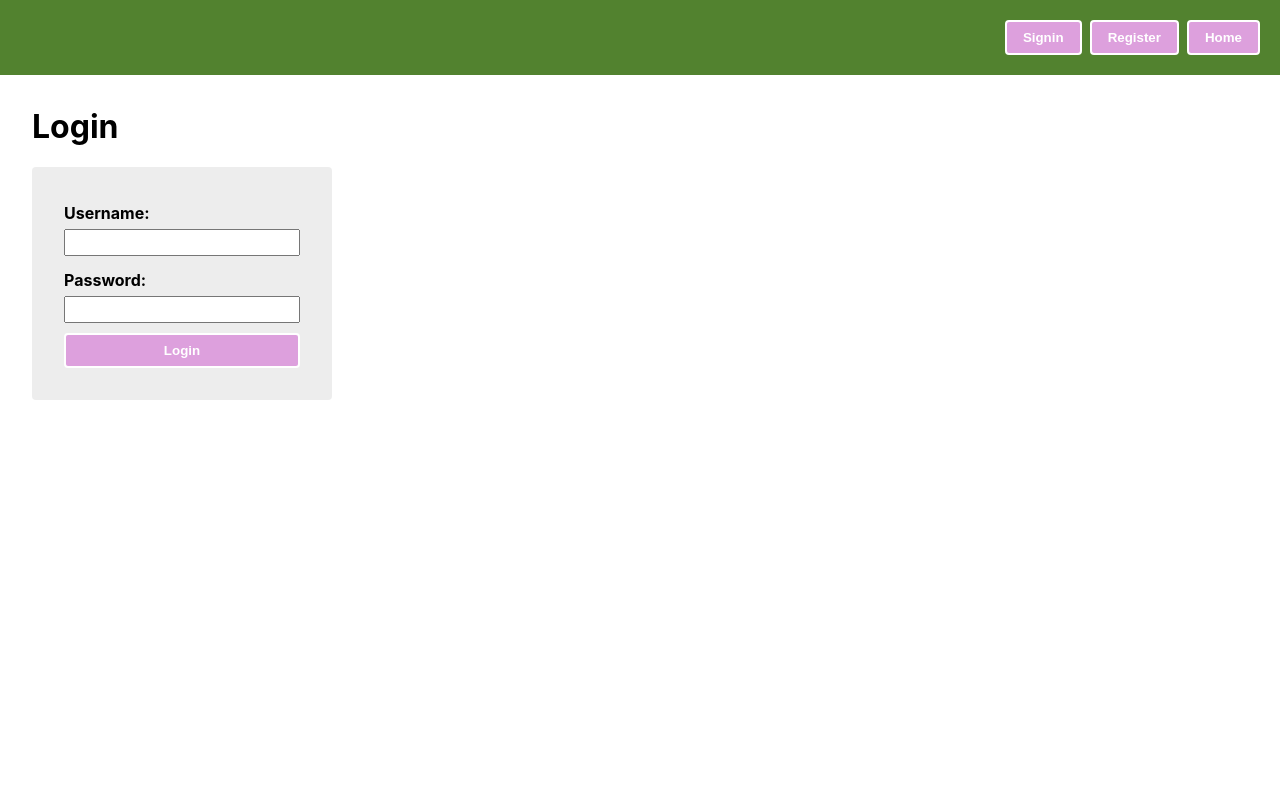
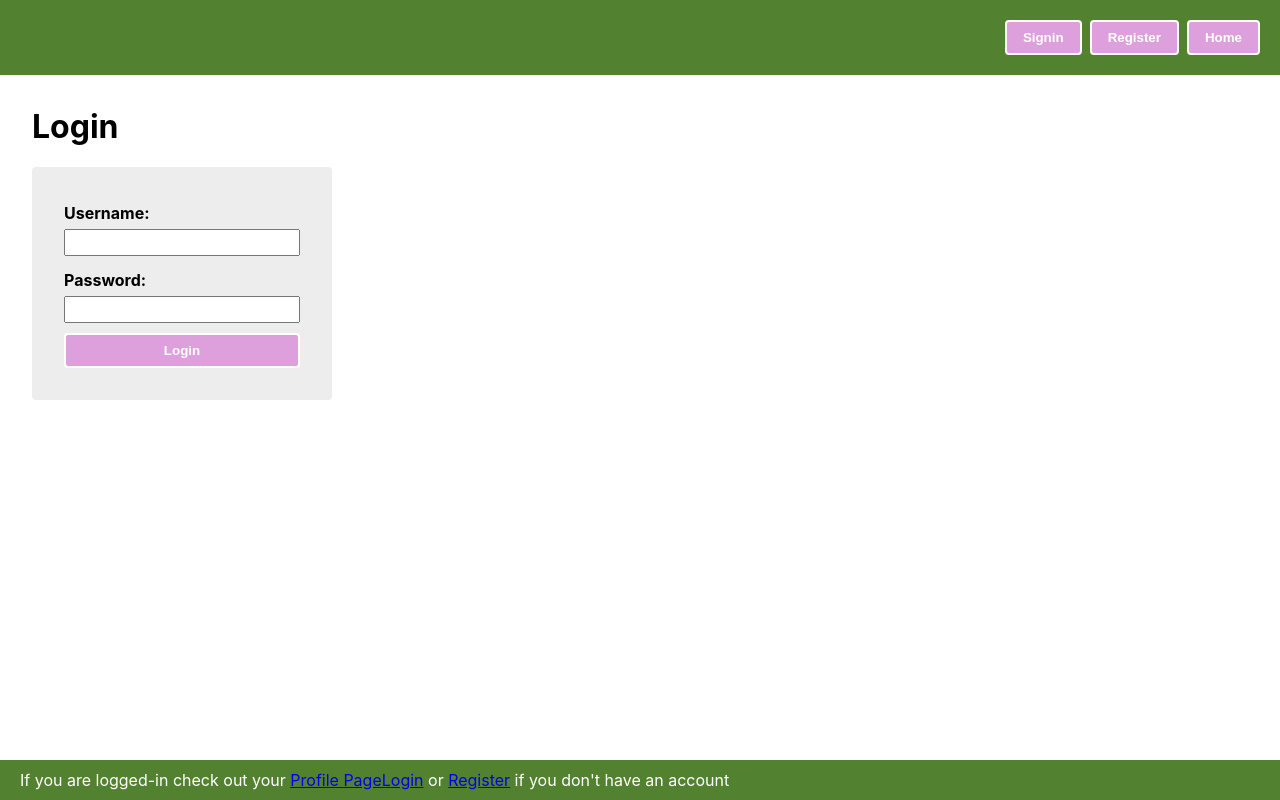
Before and after one commit to ikbenwen/greenery, a React (Create React App) app: page /signin in a window 1280 px wide. Built offline with nearby package versions, Linux system fonts and the light colour scheme.

Commit message:
made footer component

```diff
--- a/src/App.css
+++ b/src/App.css
@@ -5,6 +5,19 @@ header {
   display: flex;
   align-items: center;
   justify-content: flex-end;
+}
+
+footer {
+  background-color: #52822F;
+  color: white;
+  padding: 20px;
+  display: flex;
+  align-items: center;
+  justify-content: flex-start;
+  position: absolute;
+  bottom: 0;
+  width: 100%;
+  height: 2.5rem;
 }
 
 button {
--- a/src/App.js
+++ b/src/App.js
@@ -5,6 +5,7 @@ import Profile from './pages/Profile';
 import Home from './pages/Home';
 import SignIn from './pages/SignIn';
 import SignUp from './pages/SignUp';
+import Footer from "./components/Footer";
 import './App.css';
 import {useAuthState} from "./context/AuthContext";
 
@@ -41,6 +42,7 @@ function App() {
             </Route>
           </Switch>
         </div>
+          <Footer />
       </>
   );
 }
--- a/src/components/AvatarUploader.js
+++ b/src/components/AvatarUploader.js
@@ -1,7 +1,6 @@
 import React, { useState } from 'react';
 import axios from "axios";
 import { ReactComponent as Spinner} from '../assets/refresh.svg';
-
 
 
 function AvatarSubmitForm() {
@@ -11,15 +10,48 @@ function AvatarSubmitForm() {
     const [createUserSuccess, setCreateUserSuccess] = useState(false);
     const [loading, toggleLoading] = useState(false);
     const [error, setError] = useState('');
+    // let _handleReaderLoaded;
 
-   async function onSubmit(event) {
+
+            let _handleReaderLoaded = (readerEvt) => {
+            let binaryString = readerEvt.target.result
+            this.setState({
+                base64TextString: btoa(binaryString)
+            })
+        }
+
+
+   let onFileSubmit = (e) => {
+        e.preventDefault()
+        const preview = document.getElementById('profile-picture');
+        console.log("binary string:", this.state.base64TextString)
+
+        let payload = {image: this.state.base64TextString}
+        fetch(`http://localhost:3000/users/${this.props.user.id}`, {
+            method: "PATCH",
+            headers: {
+                "Accept": "application/json",
+                "Content-Type": "application/json"
+            },
+            body: JSON.stringify(payload)
+        })
+            .then(resp => resp.json())
+            .then(json => console.log(json))
+
+        preview.src = "data.image/png;base64," + this.state.base64TextString
+    }
+
+
+
+
+async function onSubmit(event) {
        toggleLoading(true);
        setError('');
 
        event.preventDefault();
 
        try {
-           const response = await axios.post('http://localhost:8080/api/auth/', {
+           const response = await axios.post('http://localhost:3000', {
                avatar: avatar
            });
            console.log(response.data);
@@ -38,21 +70,31 @@ function AvatarSubmitForm() {
    }
 
 
-
     return (
         <div className="AvatarUploader">
             <h2>Upload Avatar</h2>
             {createUserSuccess === true && (
                 <h2 className="message-succes">Avatar is geüpload</h2>
             )}
-            <form onSubmit={onSubmit}>
+            <form onSubmit={(e) => this.onSubmit(e)} onChange={(e) => this.onChange(e)}>
                 <input
                     type='file'
                     value={avatar}
                     name='image'
                     id='file'
                     accept='.jpeg, .png, jpg'
-                    onChange={(e) => setAvatar(e.target.files[0])}
+                    onChange ={ (e) => {
+                        console.log("file to upload:", e.target.files[0])
+                        let file = e.target.files[0]
+
+                        if (file) {
+                            const reader = new FileReader();
+
+                            reader.onload = this._handleReaderLoaded.bind(this)
+
+                            reader.readAsBinaryString(file)
+                        }
+                    }}
                 />
                 <button
                     type='submit'
--- /dev/null
+++ b/src/components/Footer.js
@@ -0,0 +1,11 @@
+import React from 'react';
+import {Link} from "react-router-dom";
+
+export default function Footer() {
+    return (
+        <footer>
+            <p>If you are logged-in check out your <Link to="/profile">Profile Page</Link></p>
+            <p><Link to="/signin">Login</Link> or <Link to="/signup">Register</Link> if you don't have an account</p>
+        </footer>
+    )
+}
--- /dev/null
+++ b/src/components/Search.js
@@ -0,0 +1,13 @@
+import React from 'react';
+import {render} from "@testing-library/react";
+
+class Search extends React.Component {
+    render() {
+        return (
+            <div>search</div>
+        )
+    }
+}
+
+
+export default Search;
--- a/src/pages/Home.js
+++ b/src/pages/Home.js
@@ -1,6 +1,7 @@
 import React, { useContext } from 'react';
 import { Link } from 'react-router-dom';
 import { AuthContext, useAuthState } from '../context/AuthContext';
+import Search from "../components/Search";
 
 function Home() {
     const { isAuthenticated } = useAuthState();
@@ -9,10 +10,10 @@ function Home() {
 
     return (
         <>
-            <h1>Homepage</h1>
-            <p>Lorem ipsum dolor sit amet, consectetur adipisicing elit. Ab alias cum debitis dolor dolore fuga id molestias qui quo unde?</p>
-            <p>If you are logged-in check out your <Link to="/profile">Profile Page</Link></p>
-            <p><Link to="/signin">Login</Link> or <Link to="/signup">Register</Link> if you don't have an account</p>
+            <h1>Welcome to the Greenery</h1>
+            <h2>Let's find some crops!</h2>
+            < Search />
+
         </>
     );
 }
```
Also changed, not shown: src/pages/EditProfile.js (deleted), 1 other file (tests, documents, lock files or other folders).
